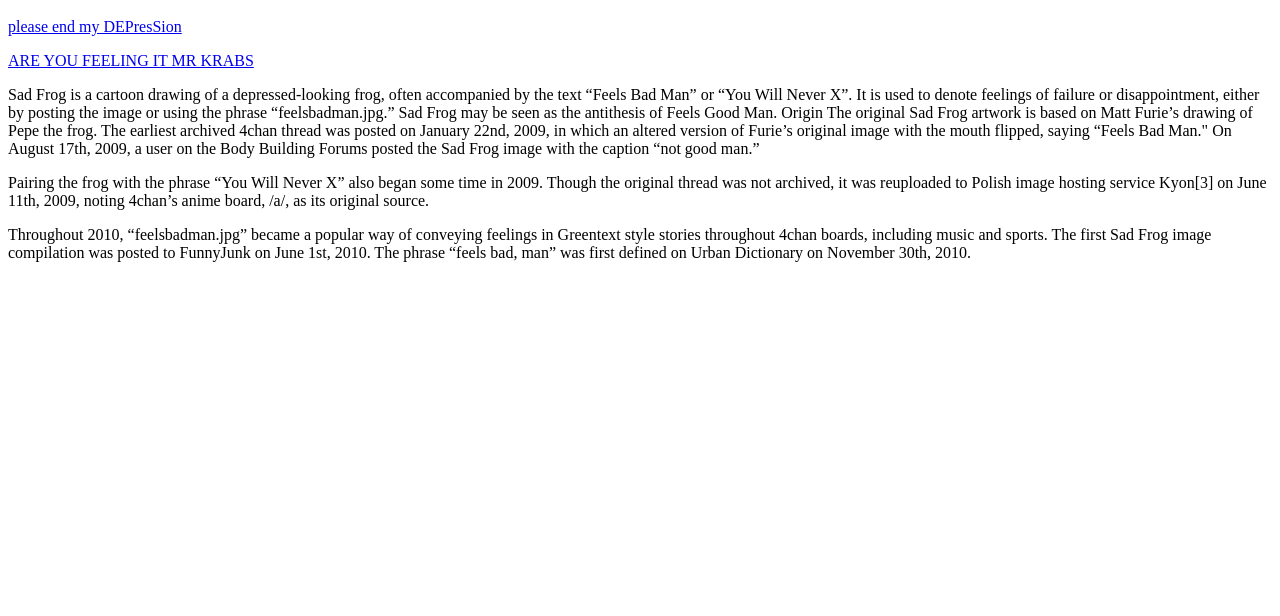
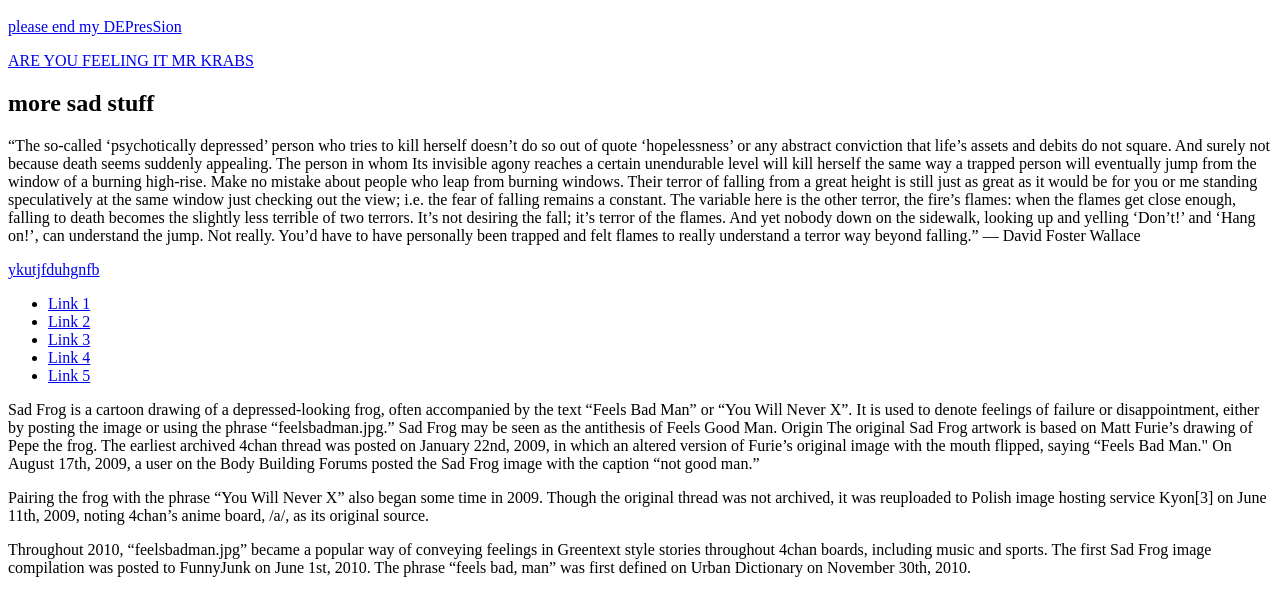
Before and after one commit to ninboyisthebest/moon, a plain HTML site: page index.html in a window 1280 px wide. Shown: the part 48-664 px from the top of the page. Drawn offline with Linux system fonts and the light colour scheme.

Commit message:
updated version added link.html

```diff
--- a/index.html
+++ b/index.html
@@ -8,10 +8,20 @@
 <a href="https://www.youtube.com/watch?v=ia9rPW8yXqE"><p> please end my DEPresSion</p></a>
 <a href="https://www.youtube.com/watch?v=5vXlECvBkAE"><p> ARE YOU FEELING IT MR KRABS</p></a>
 </div>
-
-
-
 </header>
+<div>
+   <h2> more sad stuff</h2>
+   <p>“The so-called ‘psychotically depressed’ person who tries to kill herself doesn’t do so out of quote ‘hopelessness’ or any abstract conviction that life’s assets and debits do not square. And surely not because death seems suddenly appealing. The person in whom Its invisible agony reaches a certain unendurable level will kill herself the same way a trapped person will eventually jump from the window of a burning high-rise. Make no mistake about people who leap from burning windows. Their terror of falling from a great height is still just as great as it would be for you or me standing speculatively at the same window just checking out the view; i.e. the fear of falling remains a constant. The variable here is the other terror, the fire’s flames: when the flames get close enough, falling to death becomes the slightly less terrible of two terrors. It’s not desiring the fall; it’s terror of the flames. And yet nobody down on the sidewalk, looking up and yelling ‘Don’t!’ and ‘Hang on!’, can understand the jump. Not really. You’d have to have personally been trapped and felt flames to really understand a terror way beyond falling.”
+― David Foster Wallace</p>
+<a href="#">ykutjfduhgnfb</a>
+<ul>
+   <li><a href="#">Link 1</a></li>
+<li><a href="#">Link 2</a></li>
+<li><a href="#">Link 3</a></li>
+<li><a href="#">Link 4</a></li>
+<li><a href="#">Link 5</a></li>
+   </ul>
+</div>
    <p> Sad Frog is a cartoon drawing of a depressed-looking frog, often accompanied by the text “Feels Bad Man” or “You Will Never X”. It is used to denote feelings of failure or disappointment, either by posting the image or using the phrase “feelsbadman.jpg.” Sad Frog may be seen as the antithesis of Feels Good Man.
 Origin
 The original Sad Frog artwork is based on Matt Furie’s drawing of Pepe the frog. The earliest archived 4chan thread was posted on January 22nd, 2009, in which an altered version of Furie’s original image with the mouth flipped, saying “Feels Bad Man." On August 17th, 2009, a user on the Body Building Forums posted the Sad Frog image with the caption “not good man.”</p>
```
